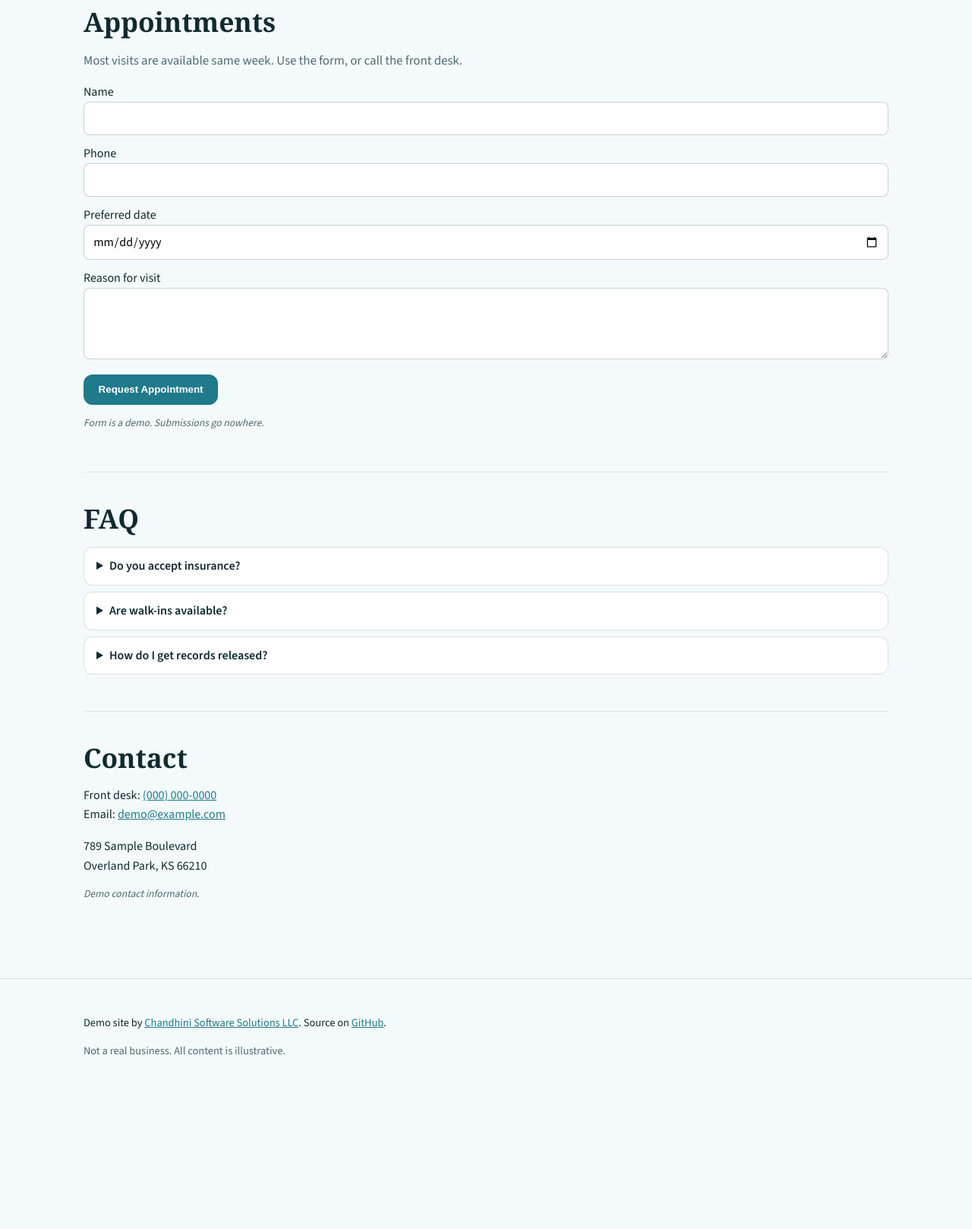
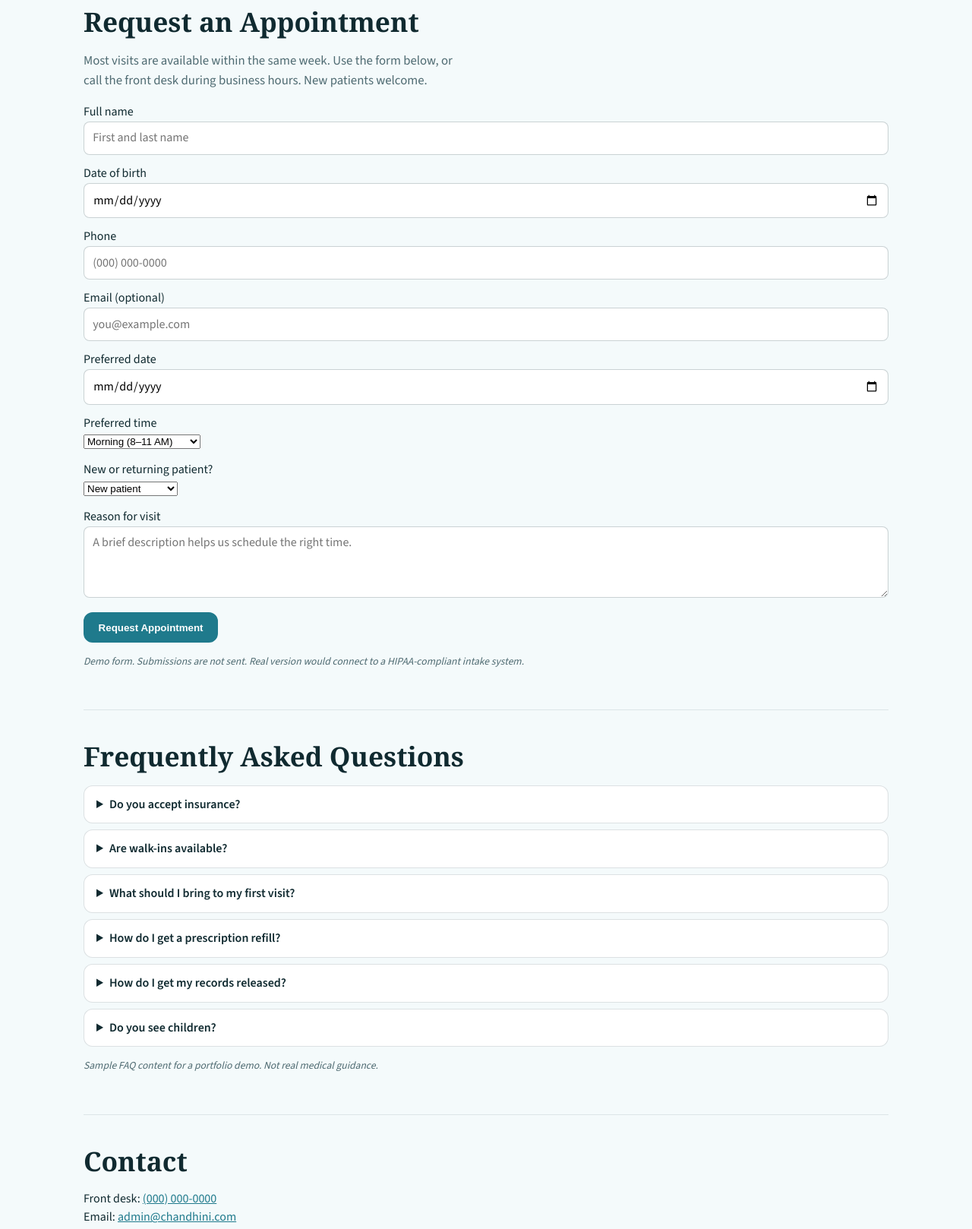
Before and after one commit to bayina/clinic-demo, a plain HTML site: page index.html in a window 1280 px wide. Shown: the part 900-2518 px from the top of the page at 76% size. Before the commit the page ends 2341 px from the top, so only its background shows below. Drawn offline with nearby package versions, Linux system fonts and the light colour scheme; a web font is replaced by a local one.

Commit message:
feat: expand clinic appointment form fields and FAQ content

```diff
--- a/index.html
+++ b/index.html
@@ -62,29 +62,79 @@
   </section>
 
   <section id="appointments" class="section">
-    <h2>Appointments</h2>
-    <p class="lead">Most visits are available same week. Use the form, or call the front desk.</p>
+    <h2>Request an Appointment</h2>
+    <p class="lead">Most visits are available within the same week. Use the form below, or call the front desk during business hours. New patients welcome.</p>
             <form aria-label="Appointment request form" onsubmit="event.preventDefault(); alert('Demo only — no booking sent.');">
-              <label>Name<br/><input type="text" required aria-required="true"/></label>
-              <label>Phone<br/><input type="tel" required aria-required="true"/></label>
-              <label>Preferred date<br/><input type="date" required aria-required="true"/></label>
-              <label>Reason for visit<br/><textarea rows="3"></textarea></label>
+              <label>Full name<br/>
+                <input type="text" name="name" autocomplete="name" required aria-required="true" placeholder="First and last name"/>
+              </label>
+              <label>Date of birth<br/>
+                <input type="date" name="dob" autocomplete="bday" required aria-required="true"/>
+              </label>
+              <label>Phone<br/>
+                <input type="tel" name="phone" autocomplete="tel" inputmode="tel" required aria-required="true" placeholder="(000) 000-0000"/>
+              </label>
+              <label>Email (optional)<br/>
+                <input type="email" name="email" autocomplete="email" placeholder="you@example.com"/>
+              </label>
+              <label>Preferred date<br/>
+                <input type="date" name="preferred_date" required aria-required="true"/>
+              </label>
+              <label>Preferred time<br/>
+                <select name="preferred_time" aria-label="Preferred appointment time">
+                  <option value="morning">Morning (8–11 AM)</option>
+                  <option value="midday">Midday (11 AM–1 PM)</option>
+                  <option value="afternoon">Afternoon (1–4 PM)</option>
+                  <option value="any">Any available</option>
+                </select>
+              </label>
+              <label>New or returning patient?<br/>
+                <select name="patient_type" aria-label="New or returning patient">
+                  <option value="new">New patient</option>
+                  <option value="returning">Returning patient</option>
+                </select>
+              </label>
+              <label>Reason for visit<br/>
+                <textarea name="reason" rows="3" placeholder="A brief description helps us schedule the right time."></textarea>
+              </label>
               <button type="submit" class="btn primary">Request Appointment</button>
             </form>
-            <p class="note">Form is a demo. Submissions go nowhere.</p>
+            <p class="note">Demo form. Submissions are not sent. Real version would connect to a HIPAA-compliant intake system.</p>
   </section>
 
   <section id="faq" class="section">
-    <h2>FAQ</h2>
-    <details><summary>Do you accept insurance?</summary><p>Demo answer: Most major plans. Call to confirm.</p></details>
-            <details><summary>Are walk-ins available?</summary><p>Demo answer: Yes, for acute concerns when slots open.</p></details>
-            <details><summary>How do I get records released?</summary><p>Demo answer: Complete a release-of-information form at the front desk.</p></details>
+    <h2>Frequently Asked Questions</h2>
+    <details>
+      <summary>Do you accept insurance?</summary>
+      <p>We accept most major commercial plans, Medicare, and many state plans. Bring your insurance card to your first visit, and call the front desk if you'd like us to verify coverage in advance.</p>
+    </details>
+    <details>
+      <summary>Are walk-ins available?</summary>
+      <p>Yes, walk-ins are accepted for acute concerns (sudden illness, minor injuries) when an opening is available. For physicals, chronic-care follow-up, and lab work, please schedule ahead.</p>
+    </details>
+    <details>
+      <summary>What should I bring to my first visit?</summary>
+      <p>A photo ID, your insurance card, a list of current medications and dosages, and any recent lab work or specialist notes you have copies of.</p>
+    </details>
+    <details>
+      <summary>How do I get a prescription refill?</summary>
+      <p>Call the front desk, message your provider through the patient portal, or have your pharmacy send a refill request. Most non-controlled refills are handled within one business day.</p>
+    </details>
+    <details>
+      <summary>How do I get my records released?</summary>
+      <p>Fill out a release-of-information form at the front desk or download it from the patient portal. We can send records electronically or by secure fax.</p>
+    </details>
+    <details>
+      <summary>Do you see children?</summary>
+      <p>Yes. We provide well-child visits, immunizations, sports physicals, and same-day sick visits for children of all ages.</p>
+    </details>
+    <p class="note">Sample FAQ content for a portfolio demo. Not real medical guidance.</p>
   </section>
 
   <section id="contact" class="section">
     <h2>Contact</h2>
     <p>Front desk: <a href="tel:+10000000000">(000) 000-0000</a><br/>
-               Email: <a href="mailto:demo@example.com">demo@example.com</a></p>
+               Email: <a href="mailto:admin@chandhini.com">admin@chandhini.com</a></p>
             <address>
               789 Sample Boulevard<br/>
               Overland Park, KS 66210
```
